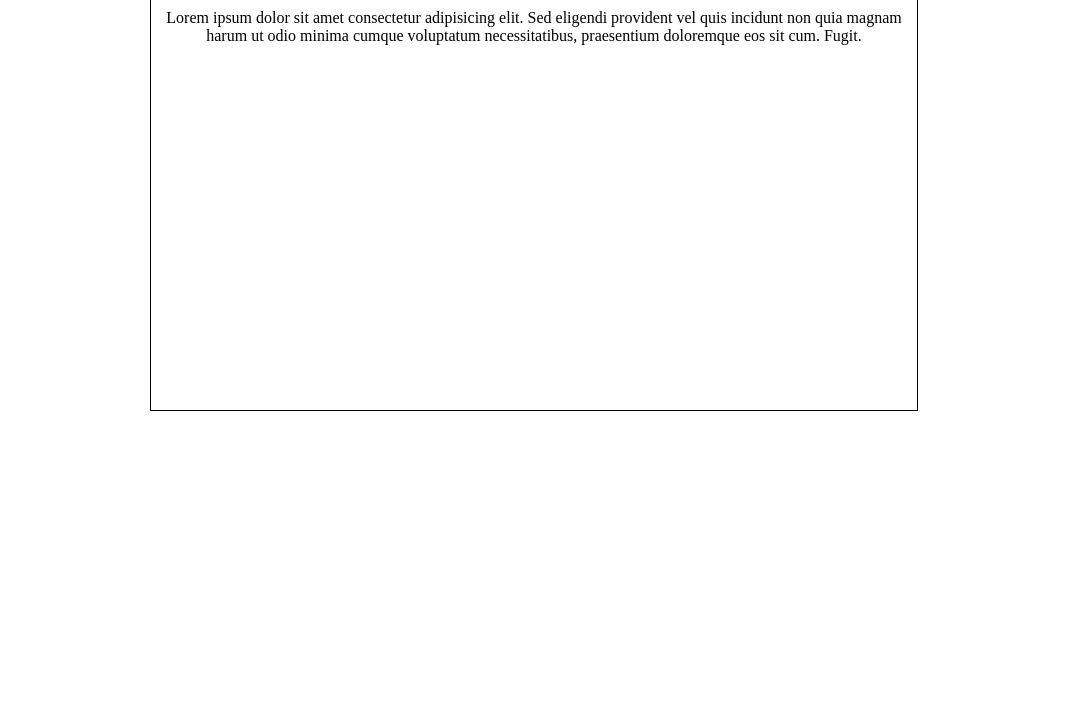
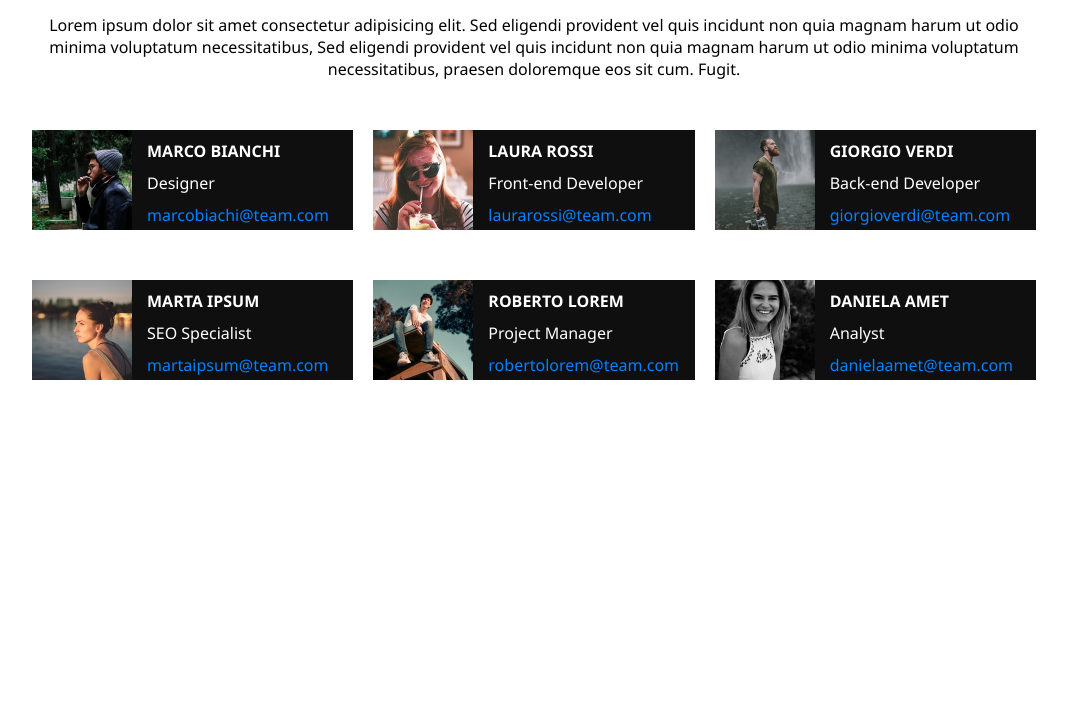
Before and after one commit to LucaGarizio/html-css-float-cards, a plain HTML site: page index.html in a window 1280 px wide. Shown: the part 89-800 px from the top of the page, without its empty margins (106-1173 px from the left). Drawn offline with Linux system fonts and the light colour scheme.

Commit message:
Esercizio completato

```diff
--- a/css/style.css
+++ b/css/style.css
@@ -1,23 +1,74 @@
 /* stili generale di pagina */
+
 *{
     margin: 0;
     padding: 0;
     box-sizing: border-box;
 }
+body{
+    font-family: 'Segoe UI', Tahoma, Geneva, Verdana, sans-serif ;
+}
 
 #main-container{
-    width: 60%;
+    width: 80%;
     margin: 0 auto;
-    /* debug style */
-    height:500px;
-    border: 1px solid black;
 }
 
+/* stile header */
 .align{
     text-align: center;
 }
 
 h1{
-    color: rgb(124, 13, 80);
+    color: rgba(154, 7, 90, 0.791);
     margin: 30px 0;
 }
+
+/* stile row & colonne */
+
+.row::after{
+    clear: both;
+    display: table;
+    content: '';
+}
+
+col::after{
+    clear: both;
+    display: table;
+    content: '';
+}
+
+.row{
+    margin: 50px auto;
+}
+
+.col{
+    float: left;
+    width: calc((100% / 3) - 20px);
+    background-color: #0f0f0f;
+    margin: 0 10px;
+}
+
+/* stile contenuto colonne */
+
+.float-img{
+    float: left;
+    width: 100px;
+    margin-right: 15px;
+}
+
+.name, .job{
+    color: white;
+}
+
+.email{
+    color: rgb(4, 129, 255);
+}
+
+span{
+    display: block;
+}
+
+.name, .job, .email{
+    padding-top: 10px;
+}
--- a/index.html
+++ b/index.html
@@ -6,14 +6,61 @@
     <link rel="stylesheet" href="css/style.css"">
     <title>Floating Cards</title>
 </head>
+
 <body>
     <div id="main-container">
         <header class="align">
            <h1>Meet Our Team</h1>
-           <p>Lorem ipsum dolor sit amet consectetur adipisicing elit. Sed eligendi provident vel quis incidunt non quia magnam harum ut odio minima cumque voluptatum necessitatibus, praesentium doloremque eos sit cum. Fugit.</p>
+           <p>Lorem ipsum dolor sit amet consectetur adipisicing elit. Sed eligendi provident vel quis incidunt non quia magnam harum ut odio minima voluptatum necessitatibus, Sed eligendi provident vel quis incidunt non quia magnam harum ut odio minima voluptatum necessitatibus, praesen doloremque eos sit cum. Fugit.</p>
         </header>
+
         <main>
 
+            <div class="row">
+                <div class="col">
+                    <img class="float-img" src="../html-css-float-cards/assets/img/male1.png" alt="male 1">
+                    <h4 class="name">MARCO BIANCHI</h4>
+                    <span class="job">Designer</span>
+                    <span class="email">marcobiachi@team.com</span>
+                </div>
+
+                <div class="col">
+                    <img class="float-img" src="../html-css-float-cards/assets/img/female1.png" alt="female 1">
+                    <h4 class="name">LAURA ROSSI</h4>
+                    <span class="job">Front-end Developer</span>
+                    <span class="email">laurarossi@team.com</span>
+                </div>
+
+                <div class="col">
+                    <img class="float-img" src="../html-css-float-cards/assets/img/male2.png" alt="male 2">
+                    <h4 class="name">GIORGIO VERDI</h4>
+                    <span class="job">Back-end Developer</span>
+                    <span class="email">giorgioverdi@team.com</span>
+                </div>
+            </div>
+
+            <div class="row">
+                <div class="col">
+                    <img class="float-img" src="../html-css-float-cards/assets/img/female2.png" alt="female 2">
+                    <h4 class="name">MARTA IPSUM</h4>
+                    <span class="job">SEO Specialist</span>
+                    <span class="email">martaipsum@team.com</span>
+                </div>
+
+                <div class="col">
+                    <img class="float-img" src="../html-css-float-cards/assets/img/male3.png" alt="male 3">
+                    <h4 class="name">ROBERTO LOREM</h4>
+                    <span class="job">Project Manager</span>
+                    <span class="email">robertolorem@team.com</span>
+                </div>
+
+                <div class="col">
+                    <img class="float-img" src="../html-css-float-cards/assets/img/female3.png" alt="female 3">
+                    <h4 class="name">DANIELA AMET</h4>
+                    <span class="job">Analyst</span>
+                    <span class="email">danielaamet@team.com</span>
+                </div>
+            </div>
         </main>
     </div>
 </body>
```
Also changed, not shown: assets/screen.png, 1 other file.
